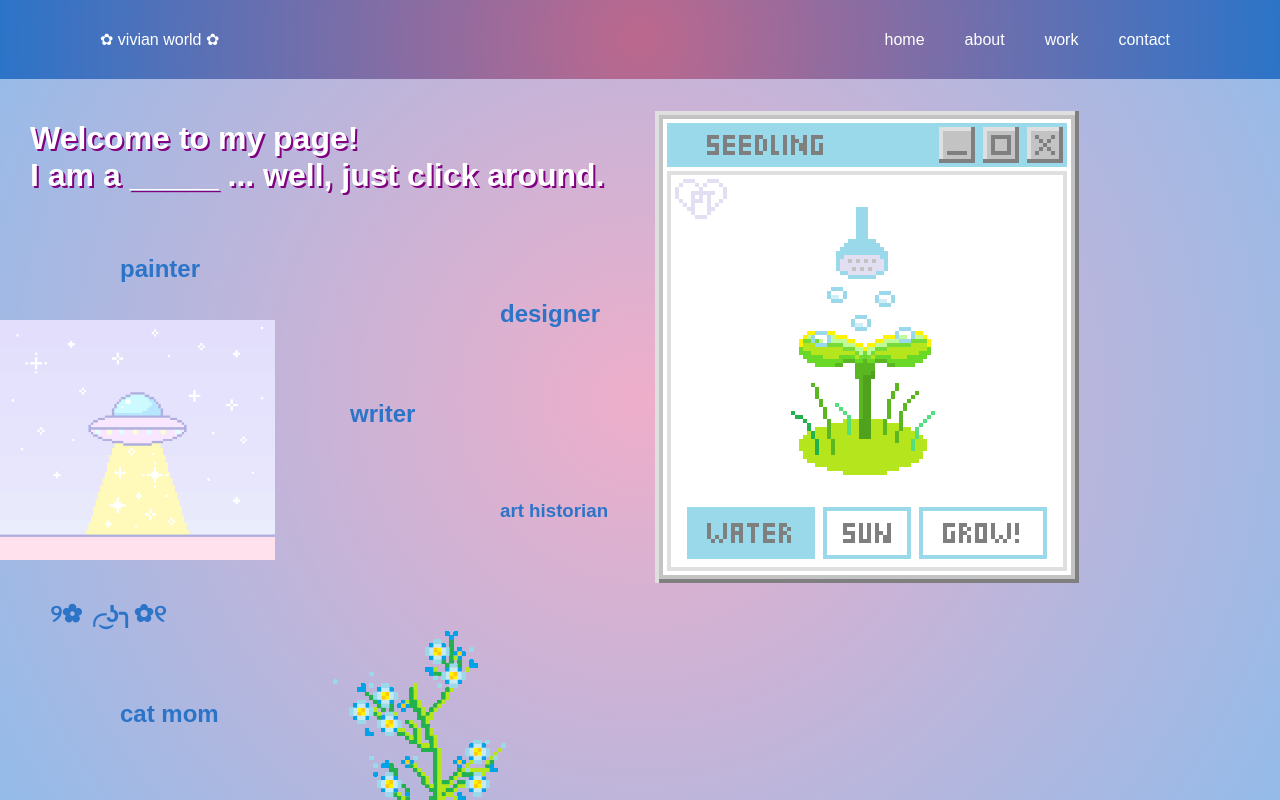
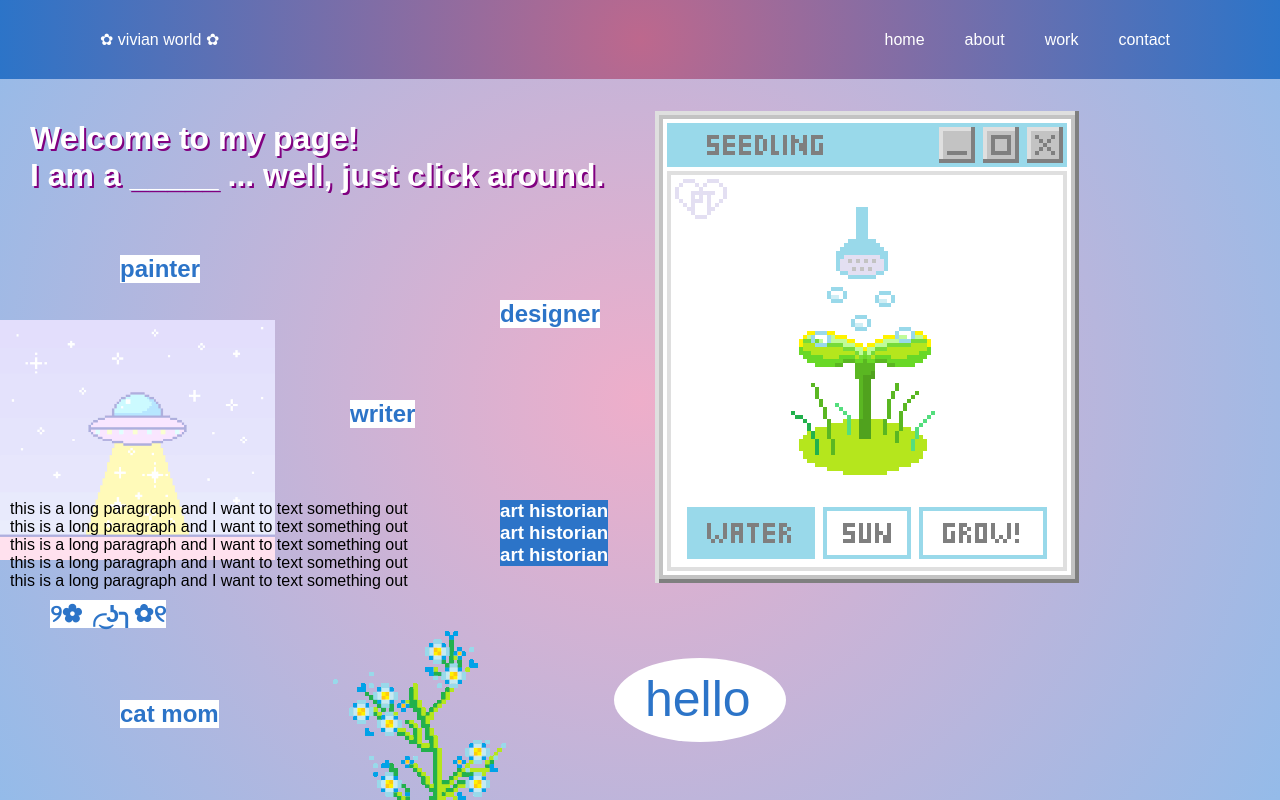
Before and after one commit to votrepoesie/digital-folklore, a plain HTML site: page index.html in a window 1280 px wide. Drawn offline with Linux system fonts and the light colour scheme.

Commit message:
mess around

```diff
--- a/index.html
+++ b/index.html
@@ -25,17 +25,81 @@
   <h2 class="h2-4">cat mom</h2>
   <h2 class="h2-5">୨✿╭͜ʖ╮✿୧</h2>
 
-  <h3 class="h3-1">art historian</h3>
+  <p>
+    this is a long paragraph and I want to text something out<br>
+    this is a long paragraph and I want to text something out<br>
+    this is a long paragraph and I want to text something out<br>
+    this is a long paragraph and I want to text something out<br>
+    this is a long paragraph and I want to text something out
+  </p>
 
+  <h3 class="h3-1">art historian<br>art historian<br>art historian</h3>
+<!--   <h3 class="h3-2">??</h3> -->
 
   <img class="img-1" src="kawaii-alien.gif" alt="a gif of a kawaii alien">
 <!-- via https://i.pinimg.com/originals/1b/fd/9d/1bfd9dc3b5be3d89622a131846e161ad.gif -->
   <img class="img-2" src="plant.gif" alt="a gif of a plant">
 <!-- via https://i.pinimg.com/originals/c3/24/79/c32479ecd876ee1e13d2cd51a48a6df7.gif -->
-  <img class="img-3" src="seedling.gif" alt="a gif of a seeling">
+  <img class="img-3" src="seedling.gif" alt="a gif of a seedling">
+<!--  -->
+<!--   <img class="img-4" src="sun cloud.png" alt="a cute 3D cloud"> -->
+
+
+  <div class="cloud">
+    <div class="hello">hello</div>
+  </div>
+
+
+
+
 </body>
 
 <style>
+
+  p {
+    position: absolute;
+    top: 500px;
+    left: 10px;
+  }
+
+  .cloud {
+    height: 200px;
+    width: 200px;
+    background: white;
+    position: absolute;
+    clip-path: ellipse(43% 21% at 50% 50%);
+    top: 600px;
+    left: 600px;
+    display: inline-block;
+    vertical-align: middle;
+    transform: translateZ(0);
+    box-shadow: 0 0 1px rgba(0, 0, 0, 0);
+    backface-visibility: hidden;
+    font-smooth: greyscale;
+    transition-duration: 0.5s;
+    transition-property: transform;/*  credit to IanLunn */
+
+  }
+
+  .cloud:hover {
+    background: rgba(44,116,200,1);
+    transform: scale(1.5);
+  }
+
+  .hello {
+    color: rgba(44,116,200,1);
+    height: 200px;
+    width: 200px;
+    position: relative;
+    font-size: 50;
+    top: 70px;
+    left: 45px;
+  }
+
+  .hello:hover {
+    color: white;
+  }
+
   * {
     margin: 0;
     padding: 0;
@@ -96,6 +160,7 @@
   }
 
   h2 {
+    background: white;
     color: rgba(44,116,200,1);
     position: absolute;
     display: inline-block;
@@ -109,10 +174,12 @@
   }
 
   h3 {
-    color: rgba(44,116,200,1);
+    color: white;
     position: absolute;
+    background: rgba(44,116,200,1);
   }
 
+/*   painter */
   .h2-1 {
     top: 255px;
     left: 120px;
@@ -120,6 +187,7 @@
 
   .h2-1:hover {
     background: rgba(44,116,200,1);
+/*     background: url("cloud.png") no-repeat; */
     color: white;
     transform: scale(1.5);
   }
@@ -193,6 +261,12 @@
     left: 600px;
   }
 
+  .img-4 {
+    height: 200px;
+    top: 750px;
+    left: 100px;
+  }
+
 /*   things to add:
   1. background image pulse???
   2. more gifs & images -- a fun collage!
```
